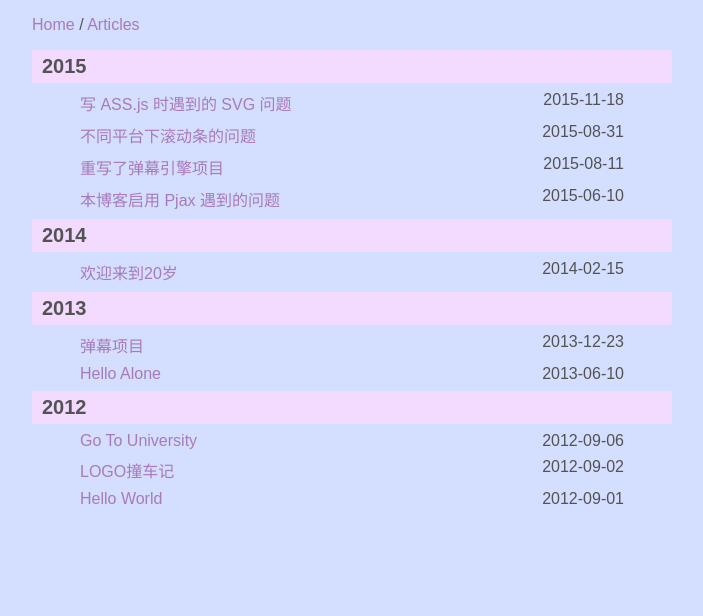
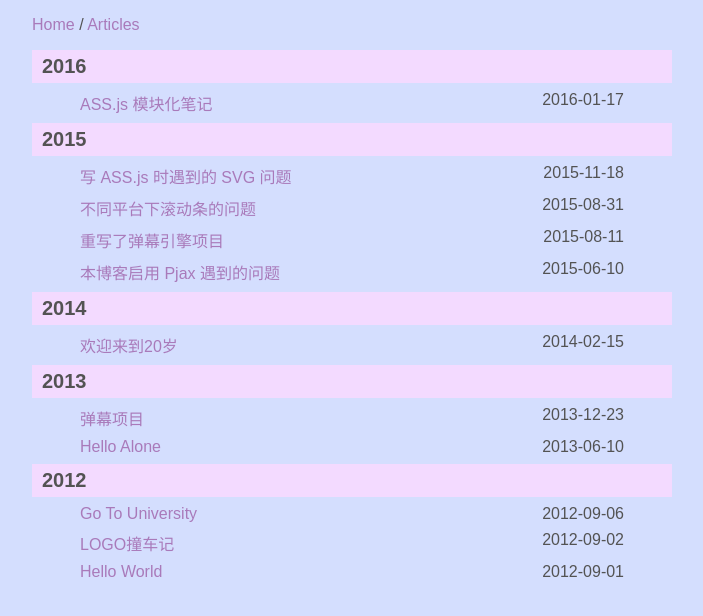
Before and after one commit to weizhenye/blog, a Jekyll site: the page built from articles.html, in a window 1280 px wide. Shown: the top 616 px of the page, without its empty margins (288-991 px from the left). Built offline with Jekyll 4.4.1, drawn with Linux system fonts in a browser that asks for light colours; some of the changed lines change nothing that is shown.

Commit message:
new article

```diff
--- a/_layouts/default.html
+++ b/_layouts/default.html
@@ -5,7 +5,7 @@
   <meta http-equiv="X-UA-Compatible" content="IE=edge, chrome=1">
   <meta name="renderer" content="webkit">
   <meta name="viewport" content="width=device-width, initial-scale=1.0, user-scalable=no">
-  <meta name="description" content="{% if page.id %}{{ page.content | strip_html | truncate: 150}}{% else %}woozy's personal blog.{% endif %}">
+  <meta name="description" content="{% if page.id %}{{ page.content | strip_html | truncate: 150}}{% else %}{% if page.url == '/articles/' %}A list of articles about web development, otaku and myself.{% else %}Just a personal blog of the woozy men.{% endif %}{% endif %}">
   <meta name="keywords" content="woozy, weizhenye, blog">
   <meta name="author" content="{{ site.author }}"/>
   <title>{{ page.title }}</title>
--- /dev/null
+++ b/_posts/2016-01-17-modularize-ass-js.md
@@ -0,0 +1,39 @@
+---
+date: 2016-01-17 01:37:00
+title: ASS.js 模块化笔记
+layout: post
+tags:
+    -
+categories:
+    - Tech
+published: true
+---
+[ASS.js](https://github.com/weizhenye/ASS) 是我两年前开坑的项目，直到最近[整个项目代码](https://github.com/weizhenye/ASS/tree/6c78269103c42eb27907f7beb5f13b9eb03bfda8)都还是写在一个文件里的，我一个人开发维护没什么问题，但是别人如果要看源码的话可能会比较吃力（虽然没人来看）。而且我也在考虑加上一些测试，但因为整个文件对外只输出一个 `ASS` 变量，没法获取内部变量，不知道如何给一个 IIFE 做测试。于是我开始考虑把整个项目模块化以及添加构建过程。
+
+<!-- more -->
+
+##### 目标
+
+ASS.js 作为一个前端库，对用户应当只提供一个 ass.js 文件，对外通过 [UMD](https://github.com/umdjs/umd) 模式只暴露一个 `ASS` 构造函数，然后用户 new 一个实例出来就可以调用 API 了。虽然是有一些全局的 CSS，但还是可以通过 JavaScript 去添加，避免用户再引入一个 ass.css 文件。在 ASS.js 中因为生成 CSS Animation 的效率问题，我有考虑使用 Worker 来提高性能，Chrome 和 Firefox 可以使用 `createObjectURL` 模拟文件链接，IE 要使用 Worker 就不得不另增一个 ass-worker.js 文件了。不过我之后是考虑使用 JavaScript 动画代替 CSS 动画，所以目前还是不用 Worker 了。
+
+ASS.js 这样涉及到图形渲染的前端库似乎是比较难做测试的。我目前还完全没有写测试的经验，只是有个大概的概念。解析部分应该就是比较典型的单元测试，根据 ASS 规范给定输入能有期望的输出就行；渲染部分我就不知道该怎么测试了，是去模拟用户操作吗？是去判断生成的 DOM 的结构和属性吗？是渲染后截图与 xy-VSFilter 或 libass 的截图对比吗？因为 ASS 规范中奇葩的字号设定，ASS.js 中的字号只能去模拟 VSFilter，没法完全相同，这样截图就基本行不通了。初步的目标是把解析部分都写好测试，渲染部分暂时人工测试，等以后慢慢摸索最佳方案。
+
+最终自动化构建的流程应该是，运行某条命令后，跑完测试，计算覆盖率，生成 ass.js 和 ass.min.js 文件。
+
+##### 方案选择
+
+测试框架准备用 [Mocha](https://github.com/mochajs/mocha)，除了之前大致看过它的用法，相比于 [Jasmine](https://github.com/jasmine/jasmine)，个人对 Mocha 单词本身更有好感，毕竟作为一个萌二，能从抹茶上感受到一些日系要素。什么？你说抹茶起源于中国？但抹茶现在兴盛于日本而且说不定这个词还是逆输入的。什么？你说 Mocha 的意思是摩卡，Matcha 才是抹茶？我……第一次知道 Mocha 不是抹茶我的内心是崩溃的，然后搜到一个[帖子](http://www.douban.com/group/topic/12455303/)，最早是叫「末茶」，传到日本后变成「<span lang="ja">抹茶</span>」，英文 Matcha 便是「<span lang="ja">まっちゃ</span>」的罗马音。不过不管是 Mocha 还是 Matcha，都可以 Gulp 掉。于是构建工具就决定用 [Gulp](https://github.com/gulpjs/gulp) 了。
+
+相比于 AMD，我对 CommonJS 更加熟悉，最开始我是决定用 CommonJS。虽说 AMD 更适合浏览器环境，但 ASS.js 最终是打包成一个文件的，不管选哪个都只是内部代码的组织方式，与运行环境无关。而且测试框架选择了 Mocha，总得在 Node.js 下运行吧？CommonJS 应该会更方便。
+
+关于打包器，有 [Browserify](https://github.com/substack/node-browserify) 和 [Webpack](https://github.com/webpack/webpack) 可以选择，但因为我都没有实际用过，也不知道哪个更合适。还有一个比较火的是 [Rollup](https://github.com/rollup/rollup)，只把模块中要用到的部分打包进来，最终的代码体积会相对比较小。但是 ASS.js 中不会引入第三方依赖，所有代码都是自己写的，必然都会用到，那么它文件体积的优势也不明显了吧。而且 Rollup 专注于 ES6 模块，似乎还不能直接打包 CommonJS 模块，需要另外插件支持。不过 Rollup 打包出来的代码会比较干净，Browserify 和 Webpack 都会在打包出来的文件中加一大坨辅助函数，尤其是 Webpack 的 CSS 加载插件，这[一大坨代码](https://webpack.github.io/docs/tutorials/getting-started/first-loader/bundle.js)只是为了设置 `body {background: yellow;}`，根本没法忍。那么要不要把 ASS.js 用 ES6 重写呢？目前如果代码要在浏览器运行，就不得不把 ES6 转成 ES5，我没有深入了解过 [Babel](https://github.com/babel/babel)，虽然知道顾虑是多余的，我还是不太放心转换出来的代码。
+
+我也去参考了一些其他的前端项目，[jQuery](https://github.com/jquery/jquery) 是通过 AMD 方式模块化的；[three.js](https://github.com/mrdoob/three.js) 是直接把 `THREE` 对象作为全局变量，函数全写在对象里面，最后直接把文件们合在一起；[two.js](https://github.com/jonobr1/two.js) 把各个模块用匿名函数包一下只传了 `Two` 和几个依赖库的变量进去，最后也直接把文件合在一起了，事实上和 three.js 一样，也就是给 `Two` 添加方法和属性的方式；[D3.js](https://github.com/mbostock/d3) 是用作者自己写的 [smash](https://github.com/mbostock/smash) 打包，基本原理大概也就是根据 import 的内容直接合并文件吧，而且已经不再维护并建议使用 Rollup。
+
+##### 实现
+
+总之我开始尝试把 1300 行的单个文件拆分成多个 CommonJS 模块。然后就发现非常痛苦，代码的耦合性太高了，经常某个函数要用到一个内部的全局变量，或者 `this` 要绑定到 `ASS` 这个构造函数。已经拆不下去了，可能要重写不少代码。之前有看过函数式编程相关的文章，感觉完全做到是不太可能的，可以尽量往那边靠吧。于是我重新思考到底要不要用 CommonJS 模式？不用的话 Mocha 就没法直接 require 到，怎么测试？然后发现了 [rewire](https://github.com/jhnns/rewire) 可以获取模块的内部变量，这样测试就没问题了。
+
+最终方案是一个文件一个函数，构建时直接合并到一起，最后外面包一个 UMD。这样生成的代码结构会和未拆分前的结构完全一致，有种莫名的安心感。本来我模块化主要就是为了可以添加测试，并不是为了模块化而模块化。原先全局的 CSS 我是直接写成一行作为字符串赋值给 JavaScript 变量然后添加的，现在有了构建过程可以独立写到一个文件，然后在构建时压缩一下替换 JavaScript 文件中的变量。当然对于每一个函数还是要继续改进，要尽可能地减少耦合，不然测试起来还是会很麻烦。
+
+拆分的时候遇到了程序员最难的问题：命名。该怎么决定目录结构和文件名啊，于是又去看了下其他的项目。src 放源文件，tests 放测试文件，dist 放生成的目标文件，这些基本可以确定。src 里面该是怎样的结构？想了好久，感觉 ASS.js 可以分为解析和渲染两部分，便是 parser 和 renderer 两个目录，平级的放一个 index.js 入口文件。不过解析很容易确定，某个函数到底算不算渲染就比较纠结了。总之姑且是这么分了一下，等更加函数式之后再改吧。
--- a/articles.html
+++ b/articles.html
@@ -9,7 +9,7 @@ permalink: /articles/
   {% capture post_year %}{{ post.date | date: '%Y' }}{% endcapture %}
   {% if curr_year != post_year %}
   {% assign curr_year = post_year %}
-  <dt class="list-year"><time>{{ curr_year }}</time></dt>
+  <dt class="list-year"><time datatime="{{ curr_year }}">{{ curr_year }}</time></dt>
   {% endif %}
   <dd>
     <a href="{{ post.url }}">{{ post.title }}</a>
```
